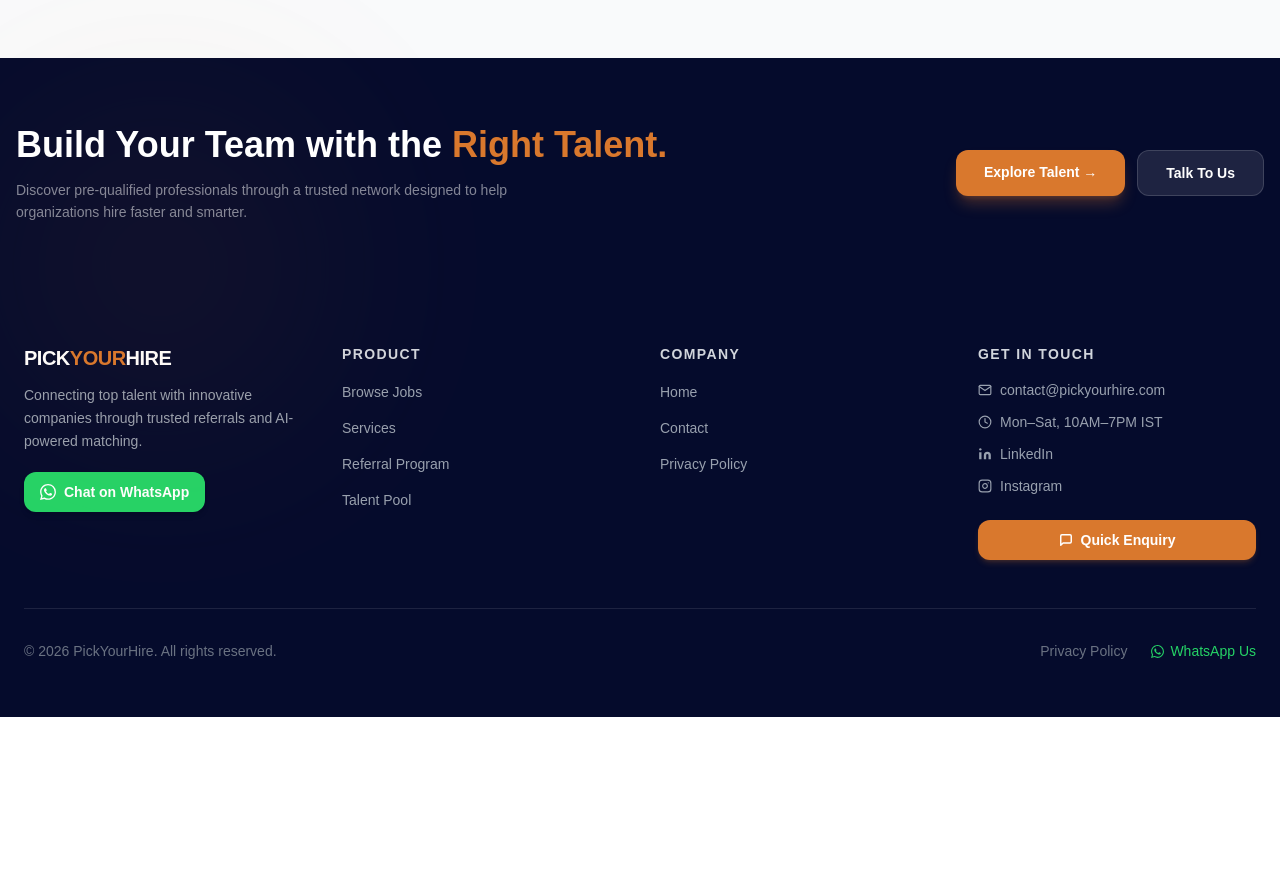
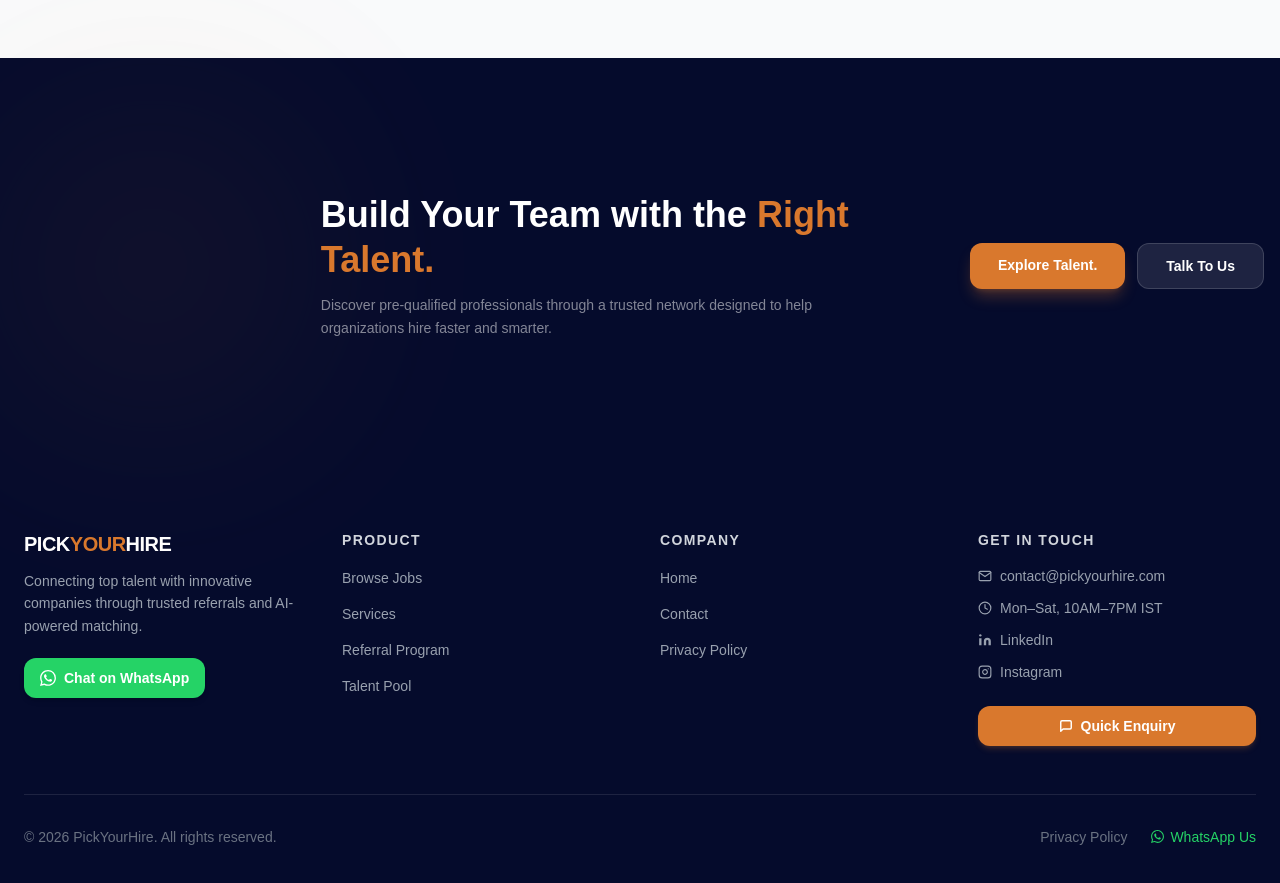
Before and after one commit to shyam242/pyhmain, a Next.js app: page /talent-pool in a window 1280 px wide. Shown: the part 1940-2823 px from the top of the page. Before the commit the page ends 2657 px from the top, so only its background shows below. Built offline with nearby package versions, Linux system fonts and the light colour scheme.

Commit message:
Update page.tsx

```diff
--- a/src/app/talent-pool/page.tsx
+++ b/src/app/talent-pool/page.tsx
@@ -212,7 +212,7 @@
       {/* ── CTA BANNER ── */}
       <section className="bg-[#050B2C] py-16 px-4">
         <div className="max-w-7xl mx-auto flex flex-col md:flex-row items-center justify-between gap-8 relative">
-          <div className="absolute left-0 top-0 w-72 h-72 bg-[#D9782D] rounded-full blur-[130px] opacity-10 pointer-events-none" />
+          <div className="abstalent=poololute left-0 top-0 w-72 h-72 bg-[#D9782D] rounded-full blur-[130px] opacity-10 pointer-events-none" />
           <div className="relative z-10">
             <h2 className="text-3xl md:text-4xl font-bold text-white leading-tight mb-3">
               Build Your Team with the <span className="text-[#D9782D]">Right Talent.</span>
@@ -223,9 +223,9 @@
           </div>
           <div className="flex flex-wrap gap-3 flex-shrink-0 relative z-10">
             <Link href="/contact" className="bg-[#D9782D] hover:bg-[#c96c25] text-white font-semibold px-7 py-3 rounded-xl transition shadow-lg shadow-[#D9782D]/30 text-sm">
-              Explore Talent →
+              Explore Talent.
             </Link>
-            <Link href="/contact" className="bg-white/10 hover:bg-white/20 border border-white/15 text-white font-semibold px-7 py-3 rounded-xl transition text-sm">
+            <Link href="/s" className="bg-white/10 hover:bg-white/20 border border-white/15 text-white font-semibold px-7 py-3 rounded-xl transition text-sm">
               Talk To Us
             </Link>
           </div>
```
